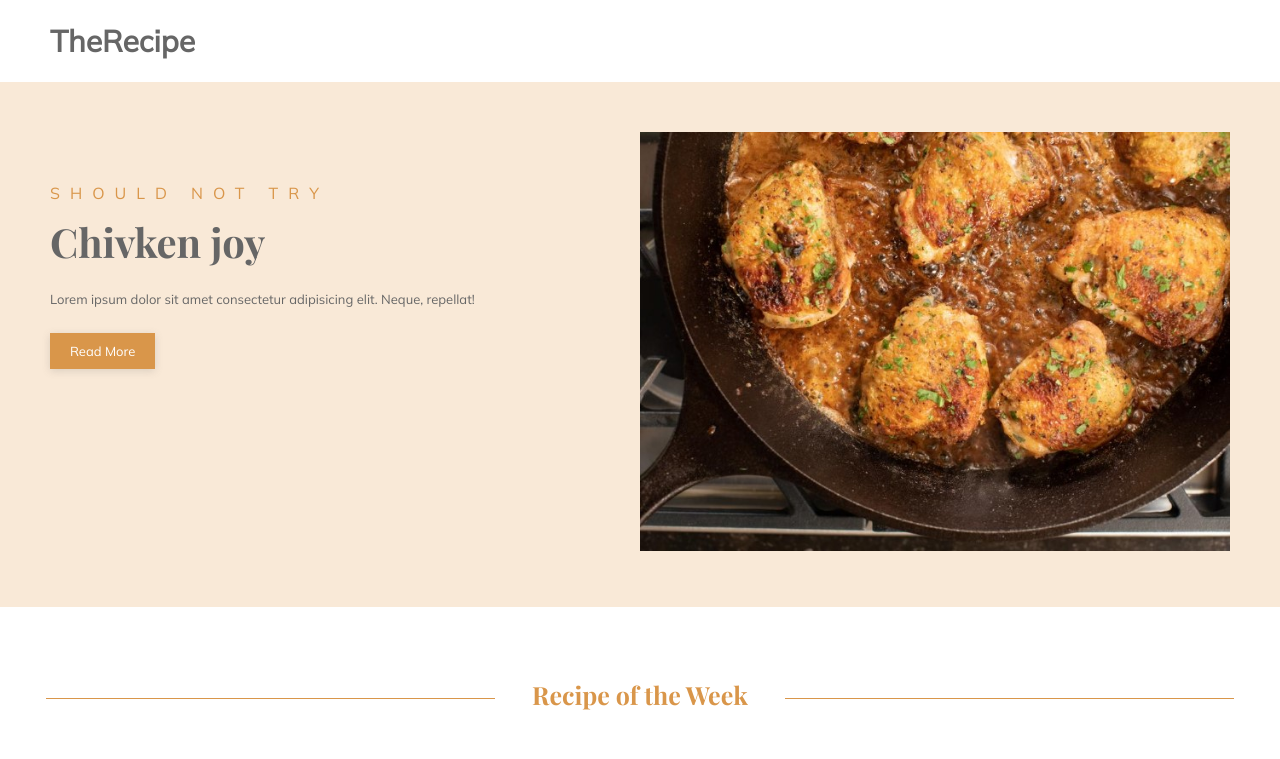
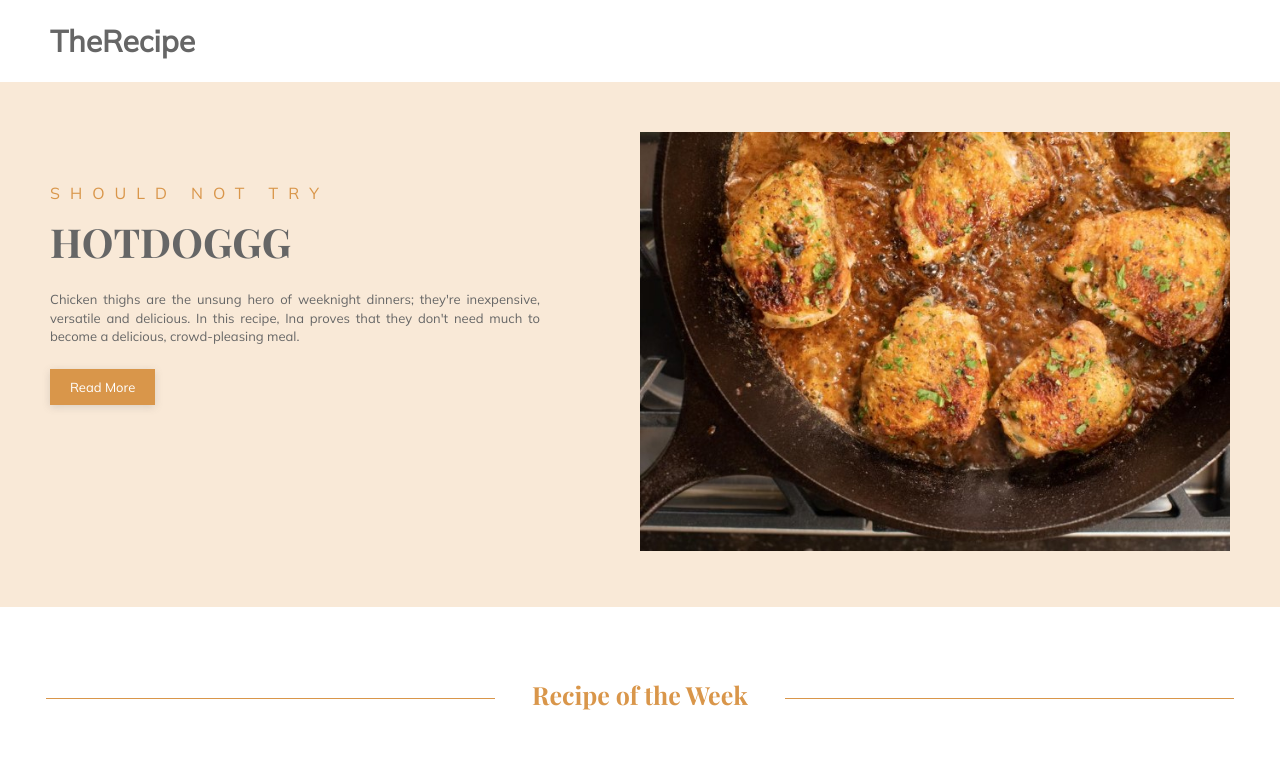
Before and after one commit to tipsy-tips/FlexIT, a plain HTML site: page index.html in a window 1280 px wide. Shown: the top 759 px of the page. Drawn offline with nearby package versions, Linux system fonts and the light colour scheme; a web font is replaced by a local one.

Commit message:
bannerh1 change

```diff
--- a/index.html
+++ b/index.html
@@ -46,10 +46,10 @@
           <div class="homeBanner__col1">
             <h3>SHOULD NOT TRY</h3>
             <h1>
-              Chivken joy
+              HOTDOGGG
             </h1>
             <p>
-             Lorem ipsum dolor sit amet consectetur adipisicing elit. Neque, repellat!
+              Chicken thighs are the unsung hero of weeknight dinners; they're inexpensive, versatile and delicious. In this recipe, Ina proves that they don't need much to become a delicious, crowd-pleasing meal.
             </p>
             <a href="" class="btn bg--light">Read More</a>
           </div>
```
